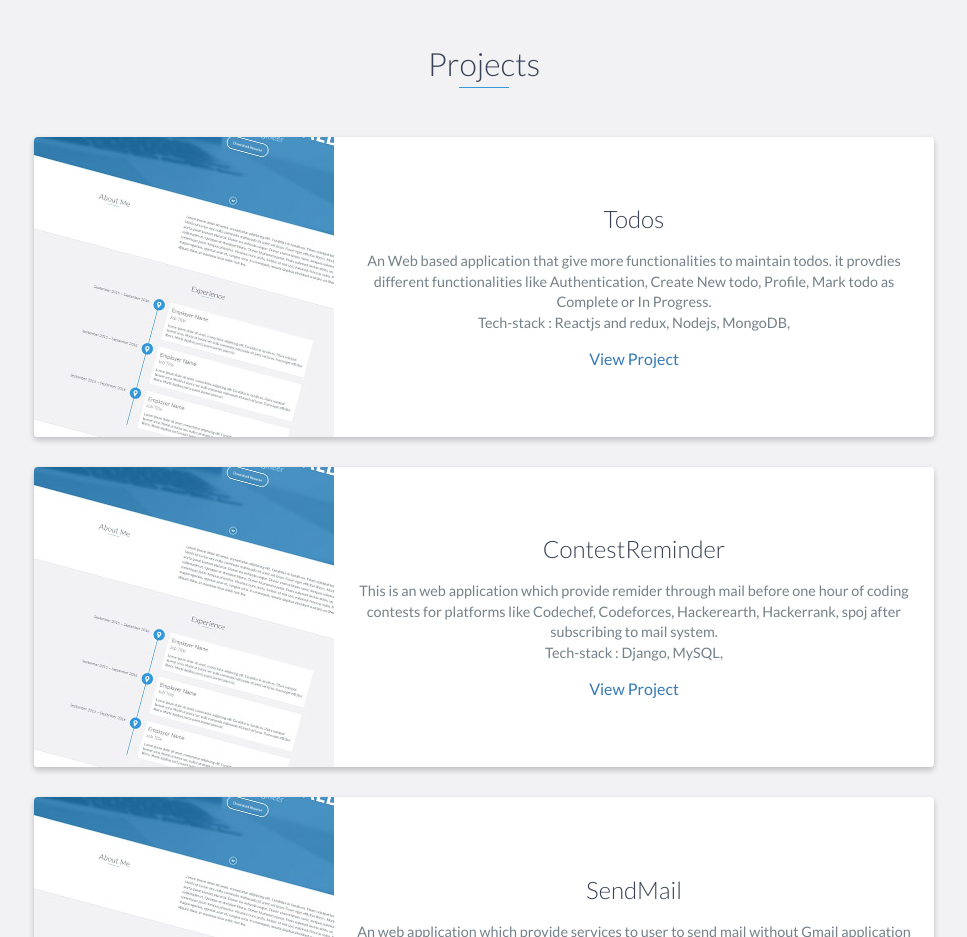
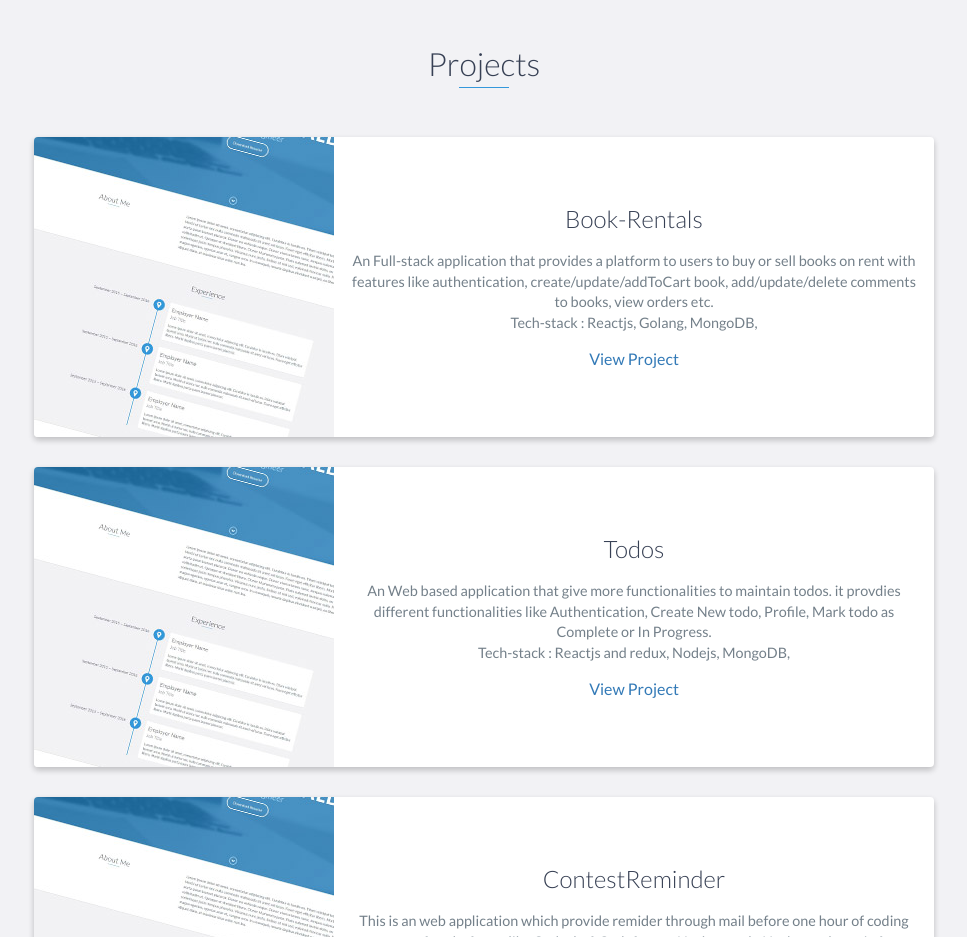
Before and after one commit to utsav-vaghani/utsav-vaghani.github.io, a website: page index.html in a window 1280 px wide. Shown: the part 2260-3197 px from the top of the page, without its empty margins (156-1123 px from the left). Drawn offline with nearby package versions, Linux system fonts and the light colour scheme.

Commit message:
Update index.html

```diff
--- a/index.html
+++ b/index.html
@@ -51,7 +51,7 @@
             <h2>
                 <span  class="txt-type" data-wait="500" data-words='["Problem Solver", "Software Developer", "Open for Oppurtunities"]'></span>
              </h2>
-            <a href="https://drive.google.com/file/d/1iE0J2PSiTWddN_1eprgheGu6GsgQClWY/view?usp=sharing" class="btn-rounded-white">View Resume</a>
+            <a href="https://drive.google.com/file/d/13mITvkJEhVPYC3JV49_q6FHA9vfMR3e1/view?usp=sharing" class="btn-rounded-white">View Resume</a>
         </div>
         <!-- End #lead-content -->
 
@@ -141,6 +141,27 @@
         <h2 class="heading">Projects</h2>
         <div class="container">
             <div class="row">
+
+		<div class="project shadow-large">
+                    <div class="project-image">
+                        <img src="images/project.jpg" />
+                    </div>
+                    <!-- End .project-image -->
+                    <div class="project-info">
+                        <h3>Book-Rentals</h3>
+                        <p>
+                            An Full-stack application that provides a platform to users to buy or sell books on rent with features like authentication, create/update/addToCart book, add/update/delete comments to books, view orders etc.<br/>
+                            Tech-stack :
+
+                            Reactjs,
+                            Golang,
+                            MongoDB,
+                        </p>
+                        <a href="https://github.com/ultra-utsav/Todo">View Project</a>
+                    </div>
+                    <!-- End .project-info -->
+                </div>
+
                 <div class="project shadow-large">
                     <div class="project-image">
                         <img src="images/project.jpg" />
```
